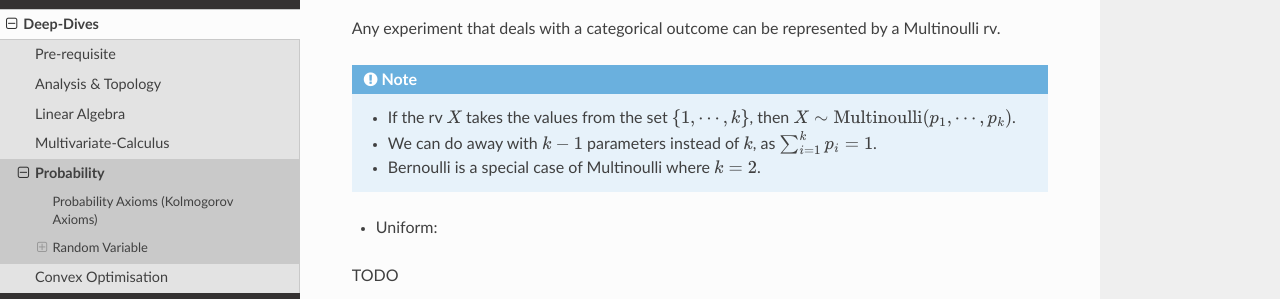
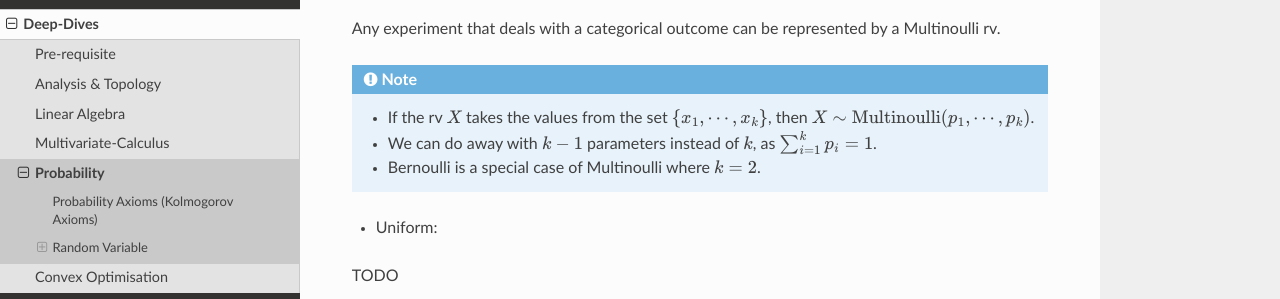
Before and after one commit to uselesstechjunks/leetcode, a Sphinx documentation site: the page built from docs/source/math/prob.rst, in a window 1280 px wide and 900 px high, scrolled down 6269 px. Shown: the part 152-451 px from the top of the window. Built offline with Sphinx 7.4.7 and the Read the Docs theme 2.0.0, drawn with Linux system fonts in a browser that asks for light colours.

```diff
--- a/docs/source/math/prob.rst
+++ b/docs/source/math/prob.rst
@@ -217,7 +217,7 @@ Multinoulli:
 Any experiment that deals with a categorical outcome can be represented by a Multinoulli rv.
 
 .. note::
-	* If the rv :math:`X` takes the values from the set :math:`\{1,\cdots,k\}`, then :math:`X\sim\mathrm{Multinoulli}(p_1,\cdots,p_k)`.
+	* If the rv :math:`X` takes the values from the set :math:`\{x_1,\cdots,x_k\}`, then :math:`X\sim\mathrm{Multinoulli}(p_1,\cdots,p_k)`.
 	* We can do away with :math:`k-1` parameters instead of :math:`k`, as :math:`\sum_{i=1}^k p_i=1`.
 	* Bernoulli is a special case of Multinoulli where :math:`k=2`.
 
```
